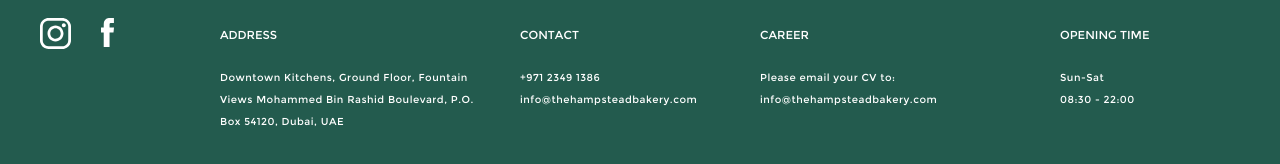
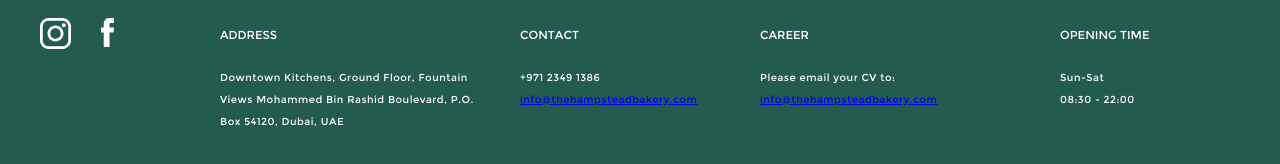
Before and after one commit to januarsmad/januarsmad.github.io, a plain HTML site: page index.html in a window 1280 px wide. Shown: the part 4629-4793 px from the top of the page. Drawn offline with nearby package versions, Linux system fonts and the light colour scheme.

Commit message:
add link mailto footer

```diff
--- a/index.html
+++ b/index.html
@@ -204,12 +204,12 @@
     <div class="footer-section">
       <p class="footer-title">CONTACT</p>
       <p class="footer-desc">+971 2349 1386</p>
-      <p class="footer-desc">info@thehampsteadbakery.com</p>
+      <p class="footer-desc"><a href="mailto:info@thehampsteadbakery.com">info@thehampsteadbakery.com</a></p>
     </div>
     <div class="footer-section">
       <p class="footer-title">CAREER</p>
       <p class="footer-desc">Please email your CV to:</p>
-      <p class="footer-desc">info@thehampsteadbakery.com</p>
+      <p class="footer-desc"><a href="mailto:info@thehampsteadbakery.com">info@thehampsteadbakery.com</a></p>
     </div>
     <div class="footer-section">
       <p class="footer-title">OPENING TIME</p>
```
